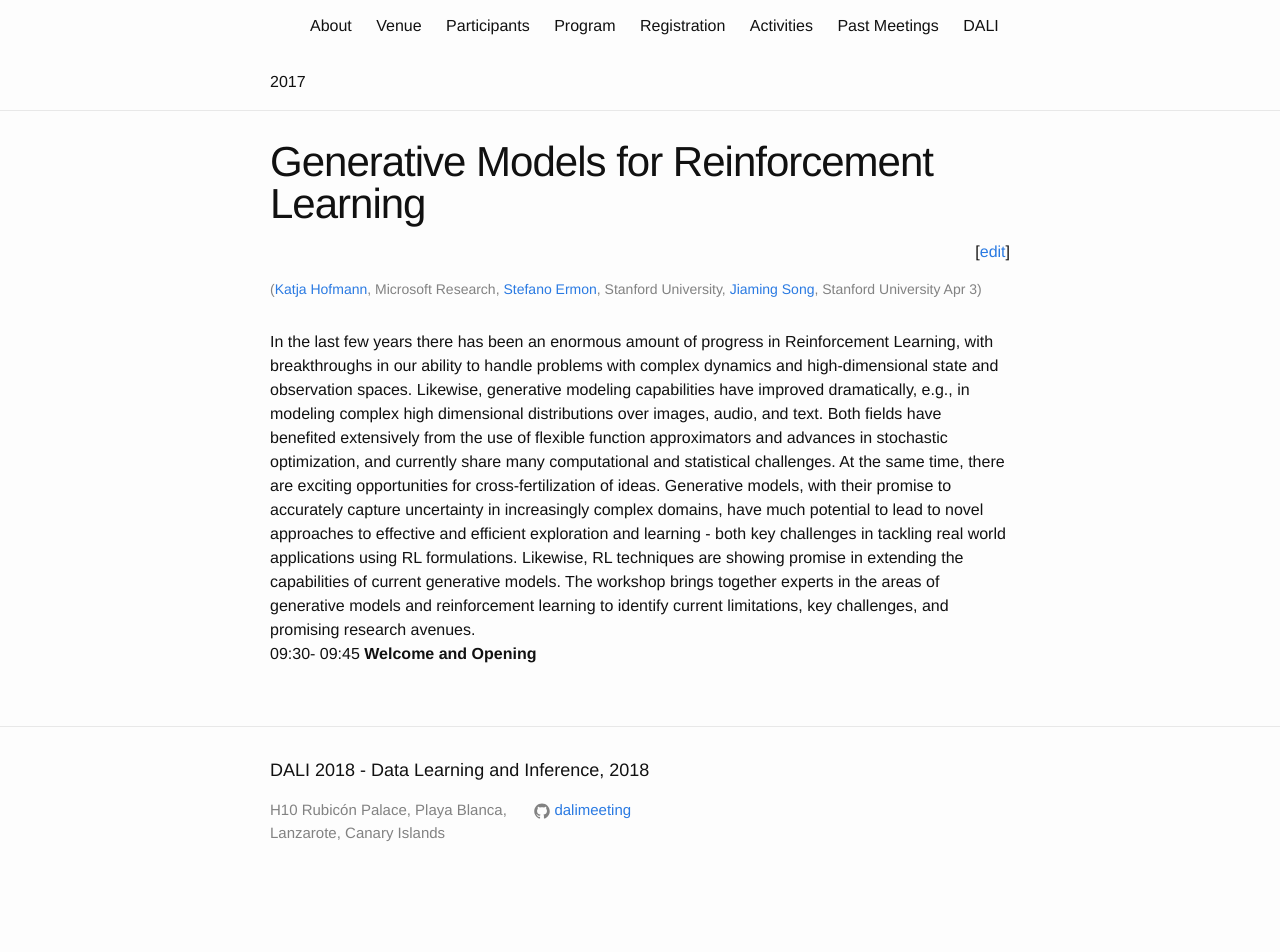
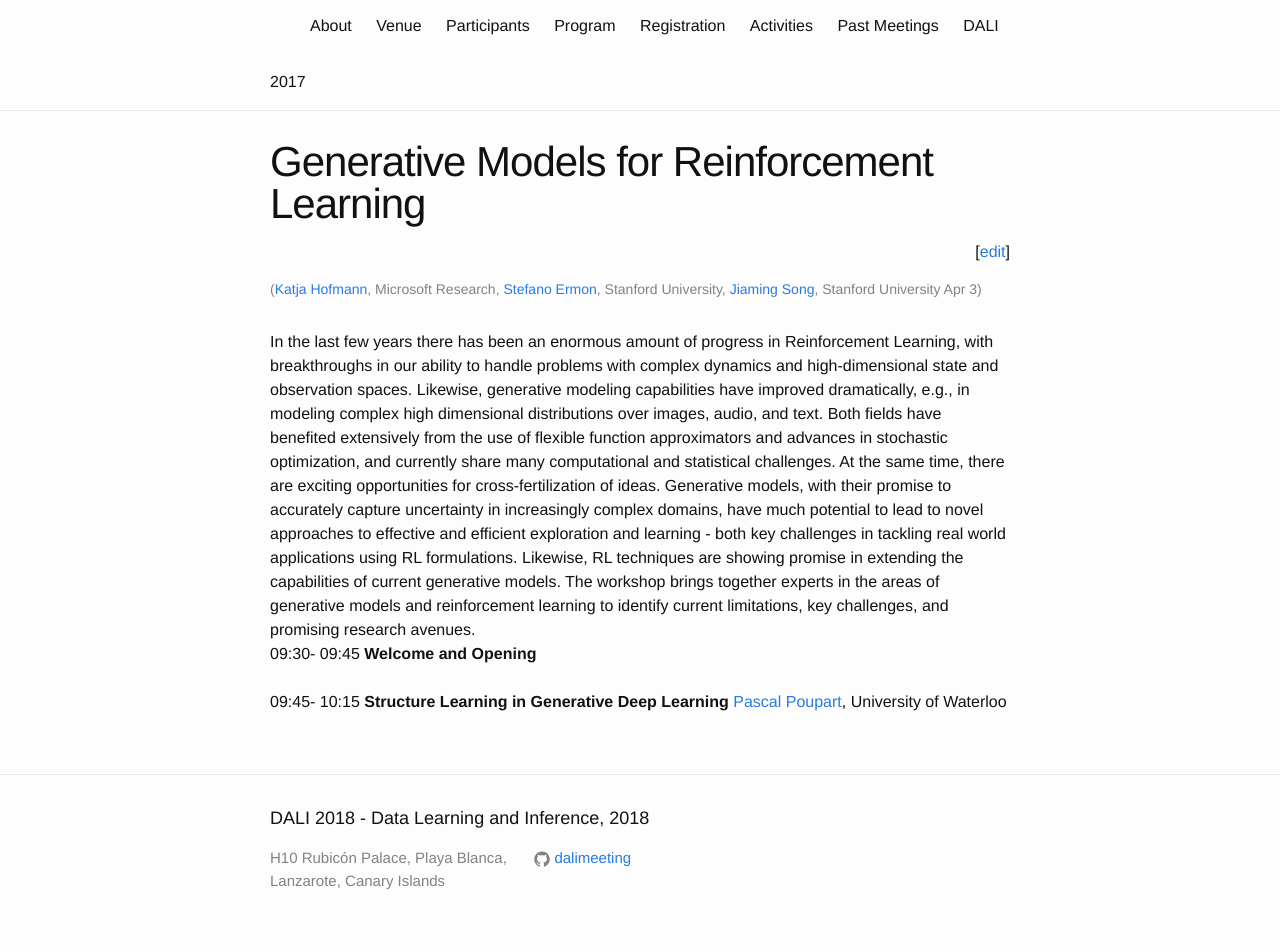
Before and after one commit to dalimeeting/dalimeeting.github.io, a Jekyll site: the page built from _posts/2018-04-03-workshopRL.md, in a window 1280 px wide. Shown: the part 353-1305 px from the top of the page. Built offline with Jekyll 4.4.1, drawn with Linux system fonts in a browser that asks for light colours; before the commit the page ends 1257 px from its top, so only the background shows below that.

Commit message:
Update 2018-04-03-workshopRL.md

```diff
--- a/_posts/2018-04-03-workshopRL.md
+++ b/_posts/2018-04-03-workshopRL.md
@@ -25,5 +25,14 @@ talks:
 - title: "Welcome and Opening"
   start: "09:30"
   end: "09:45"
+- title: "Structure Learning in Generative Deep Learning"
+  author:
+  - family: Poupart
+    given: Pascal
+    url: https://cs.uwaterloo.ca/~ppoupart/
+    institute: University of Waterloo
+  youtube:
+  start: "09:45"
+  end: "10:15"
 speakers:
 ---
```
